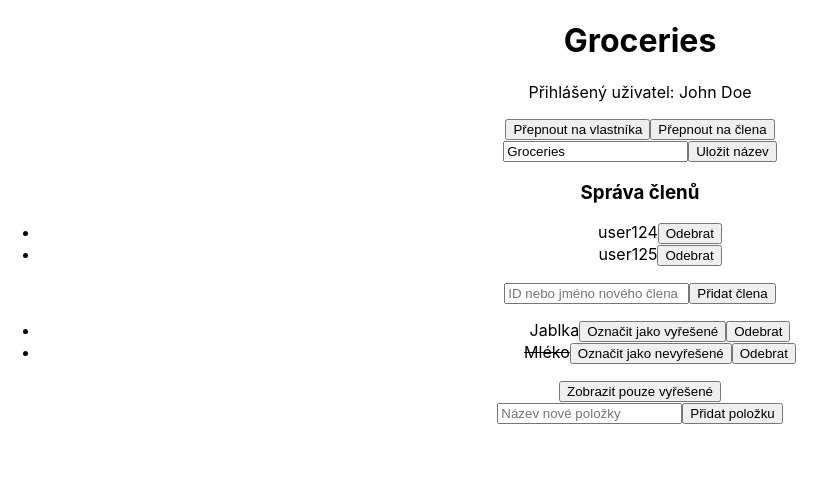
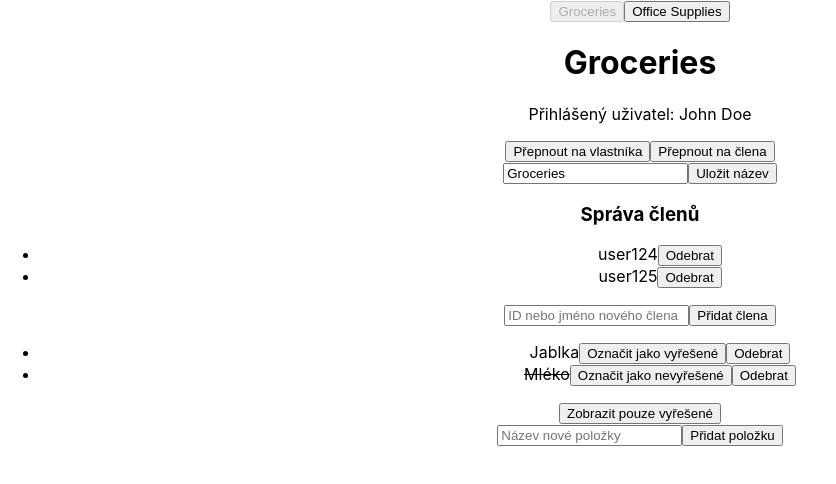
Before and after one commit to DBeldiativ/ShoppingList, a React (Create React App) app in the folder shoppinglist2/: page / in a window 1280 px wide. Shown: the top 484 px of the page, without its empty margins (0-836 px from the left). Built offline with nearby package versions, Linux system fonts and the light colour scheme.

Commit message:
upraveno

```diff
--- a/shoppinglist2/src/components/RoleSwitcher.js
+++ b/shoppinglist2/src/components/RoleSwitcher.js
@@ -2,11 +2,15 @@ import React from 'react';
 
 const RoleSwitcher = ({ isOwner, ownerId, members = [], switchUser }) => (
     <div>
-        <button onClick={() => switchUser(ownerId, "Vlastník")}>
+        <button onClick={() => switchUser(ownerId, "Vlastník", "owner")}>
             Přepnout na vlastníka
         </button>
         {members.length > 0 && (
-            <button onClick={() => switchUser(members[0], "Člen")}>
+            <button
+                onClick={() =>
+                    switchUser(members[0], "Člen", "member")
+                }
+            >
                 Přepnout na člena
             </button>
         )}
--- a/shoppinglist2/src/components/ShoppingListDetailContainer.js
+++ b/shoppinglist2/src/components/ShoppingListDetailContainer.js
@@ -7,6 +7,7 @@ import ListTitleEditor from './ListTitleEditor';
 import FilterButton from './FilterButton';
 import ItemList from './ItemList';
 import MemberManagement from './MemberManagement';
+import ShoppingListSelector from './ShoppingListSelector';
 
 const ShoppingListDetailContainer = () => {
     const {
@@ -22,6 +23,8 @@ const ShoppingListDetailContainer = () => {
     const { currentUser, switchUser } = useUser();
     const [currentListId, setCurrentListId] = useState(1); // Výchozí ID seznamu
     const [showResolvedOnly, setShowResolvedOnly] = useState(false); // Filtrování vyřešených položek
+    const [newItemName, setNewItemName] = useState(""); // Pro přidávání nových položek
+
     const currentList = shoppingLists.find((list) => list.id === currentListId);
 
     if (!currentList) {
@@ -30,55 +33,95 @@ const ShoppingListDetailContainer = () => {
 
     const isOwner = currentList.owner === currentUser.id;
 
+    const renderHeader = () => (
+        <Header title={currentList.name} userName={currentUser.name} />
+    );
+
+    const renderRoleSwitcher = () => (
+        <RoleSwitcher
+            isOwner={isOwner}
+            ownerId={currentList.owner}
+            members={currentList.members || []}
+            switchUser={(userId, role) => switchUser(userId, currentUser.name, role)}
+        />
+    );
+
+    const renderMemberManagement = () =>
+        isOwner && (
+            <MemberManagement
+                members={currentList.members || []}
+                onAddMember={(memberId) => handleAddMember(currentList.id, memberId)}
+                onRemoveMember={(memberId) => handleRemoveMember(currentList.id, memberId)}
+            />
+        );
+
+    const renderItemList = () => (
+        <ItemList
+            items={currentList.items}
+            showResolvedOnly={showResolvedOnly}
+            onToggleItem={(itemId) => handleToggleItem(currentList.id, itemId)}
+            onRemoveItem={(itemId) => handleRemoveItem(currentList.id, itemId)}
+        />
+    );
+
+    const renderFilterButton = () => (
+        <FilterButton
+            showResolvedOnly={showResolvedOnly}
+            toggleFilter={() => setShowResolvedOnly(!showResolvedOnly)}
+        />
+    );
+
     return (
         <div>
-            <Header title={currentList.name} userName={currentUser.name} />
-            <RoleSwitcher
-                isOwner={isOwner}
-                ownerId={currentList.owner}
-                members={currentList.members || []}
-                switchUser={switchUser}
+            {/* Přepínač mezi seznamy */}
+            <ShoppingListSelector
+                shoppingLists={shoppingLists}
+                currentListId={currentListId}
+                setCurrentListId={setCurrentListId}
             />
+
+            {/* Hlavička seznamu */}
+            {renderHeader()}
+
+            {/* Přepínač rolí */}
+            {renderRoleSwitcher()}
+
+            {/* Editor názvu seznamu */}
             {isOwner && (
                 <ListTitleEditor
                     currentTitle={currentList.name}
                     onSave={(newTitle) => handleEditName(currentList.id, newTitle)}
                 />
             )}
-            {isOwner && (
-                <MemberManagement
-                    members={currentList.members || []}
-                    onAddMember={(memberId) => handleAddMember(currentList.id, memberId)}
-                    onRemoveMember={(memberId) => handleRemoveMember(currentList.id, memberId)}
-                />
-            )}
-            <ItemList
-                items={currentList.items}
-                showResolvedOnly={showResolvedOnly}
-                onToggleItem={(itemId) => handleToggleItem(currentList.id, itemId)}
-                onRemoveItem={(itemId) => handleRemoveItem(currentList.id, itemId)}
-            />
-            <FilterButton
-                showResolvedOnly={showResolvedOnly}
-                toggleFilter={() => setShowResolvedOnly(!showResolvedOnly)}
-            />
+
+            {/* Správa členů */}
+            {renderMemberManagement()}
+
+            {/* Seznam položek */}
+            {renderItemList()}
+
+            {/* Filtrovací tlačítko */}
+            {renderFilterButton()}
+
+            {/* Přidání nové položky */}
             <div>
                 <input
                     type="text"
                     placeholder="Název nové položky"
+                    value={newItemName}
+                    onChange={(e) => setNewItemName(e.target.value)}
                     onKeyDown={(e) => {
-                        if (e.key === "Enter" && e.target.value.trim() !== "") {
-                            handleAddItem(currentList.id, e.target.value.trim());
-                            e.target.value = "";
+                        if (e.key === "Enter" && newItemName.trim() !== "") {
+                            handleAddItem(currentList.id, newItemName.trim());
+                            setNewItemName("");
                         }
                     }}
                 />
                 <button
                     onClick={() => {
-                        const input = document.querySelector("input[placeholder='Název nové položky']");
-                        if (input && input.value.trim() !== "") {
-                            handleAddItem(currentList.id, input.value.trim());
-                            input.value = "";
+                        if (newItemName.trim() !== "") {
+                            handleAddItem(currentList.id, newItemName.trim());
+                            setNewItemName("");
                         }
                     }}
                 >
--- /dev/null
+++ b/shoppinglist2/src/components/ShoppingListSelector.js
@@ -0,0 +1,17 @@
+import React from 'react';
+
+const ShoppingListSelector = ({ shoppingLists, currentListId, setCurrentListId }) => (
+    <div>
+        {shoppingLists.map((list) => (
+            <button
+                key={list.id}
+                onClick={() => setCurrentListId(list.id)}
+                disabled={list.id === currentListId}
+            >
+                {list.name}
+            </button>
+        ))}
+    </div>
+);
+
+export default ShoppingListSelector;
--- a/shoppinglist2/src/components/User/UserProvider.js
+++ b/shoppinglist2/src/components/User/UserProvider.js
@@ -8,10 +8,11 @@ export const UserProvider = ({ children }) => {
     const [currentUser, setCurrentUser] = useState({
         id: "user123", // Defaultní uživatel
         name: "John Doe",
+        role: "owner", // Role uživatele (defaultně vlastník)
     });
 
-    const switchUser = (newUserId, newUserName) => {
-        setCurrentUser({ id: newUserId, name: newUserName });
+    const switchUser = (newUserId, newUserName, newRole) => {
+        setCurrentUser({ id: newUserId, name: newUserName, role: newRole });
     };
 
     return (
```
